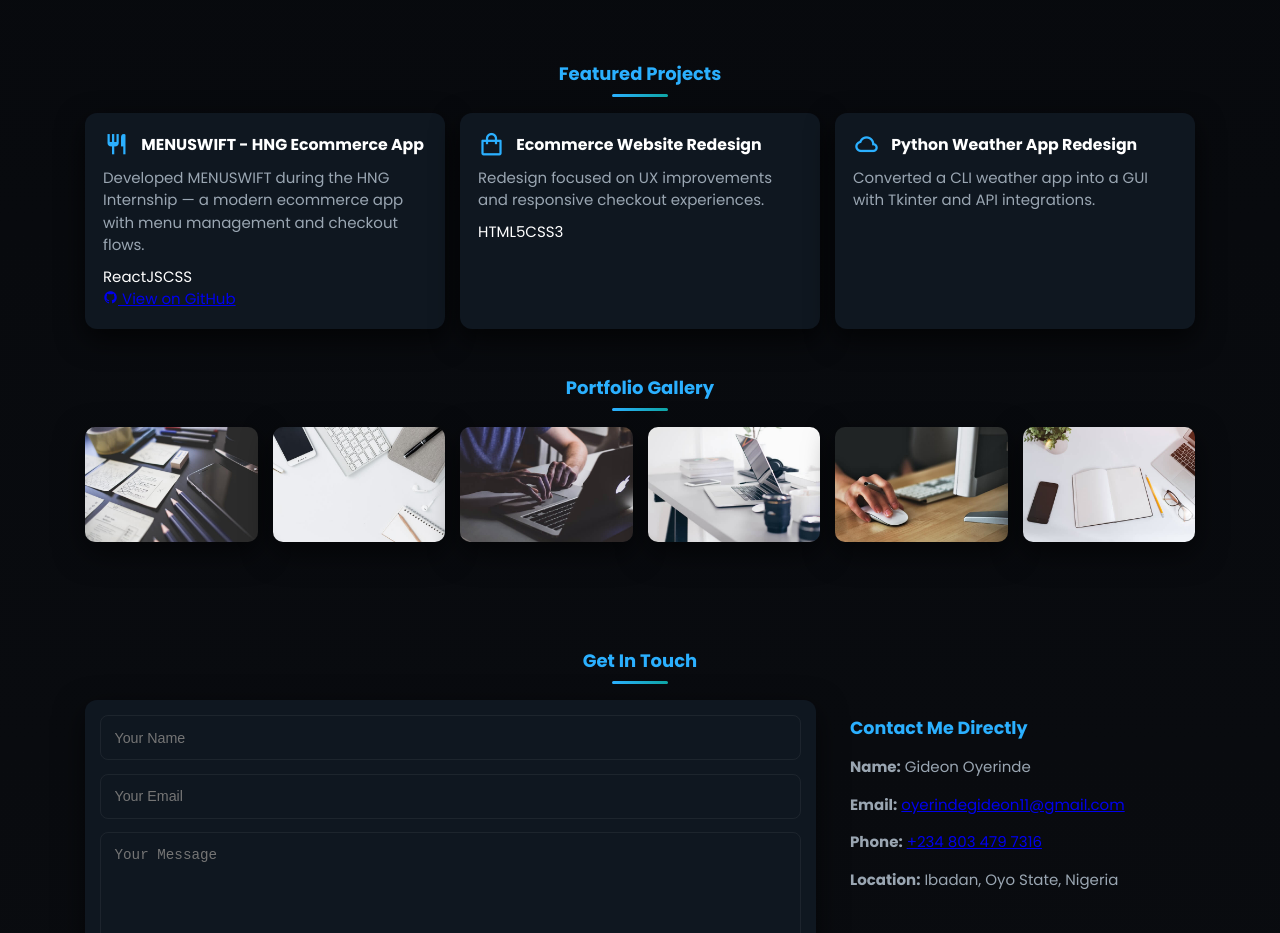
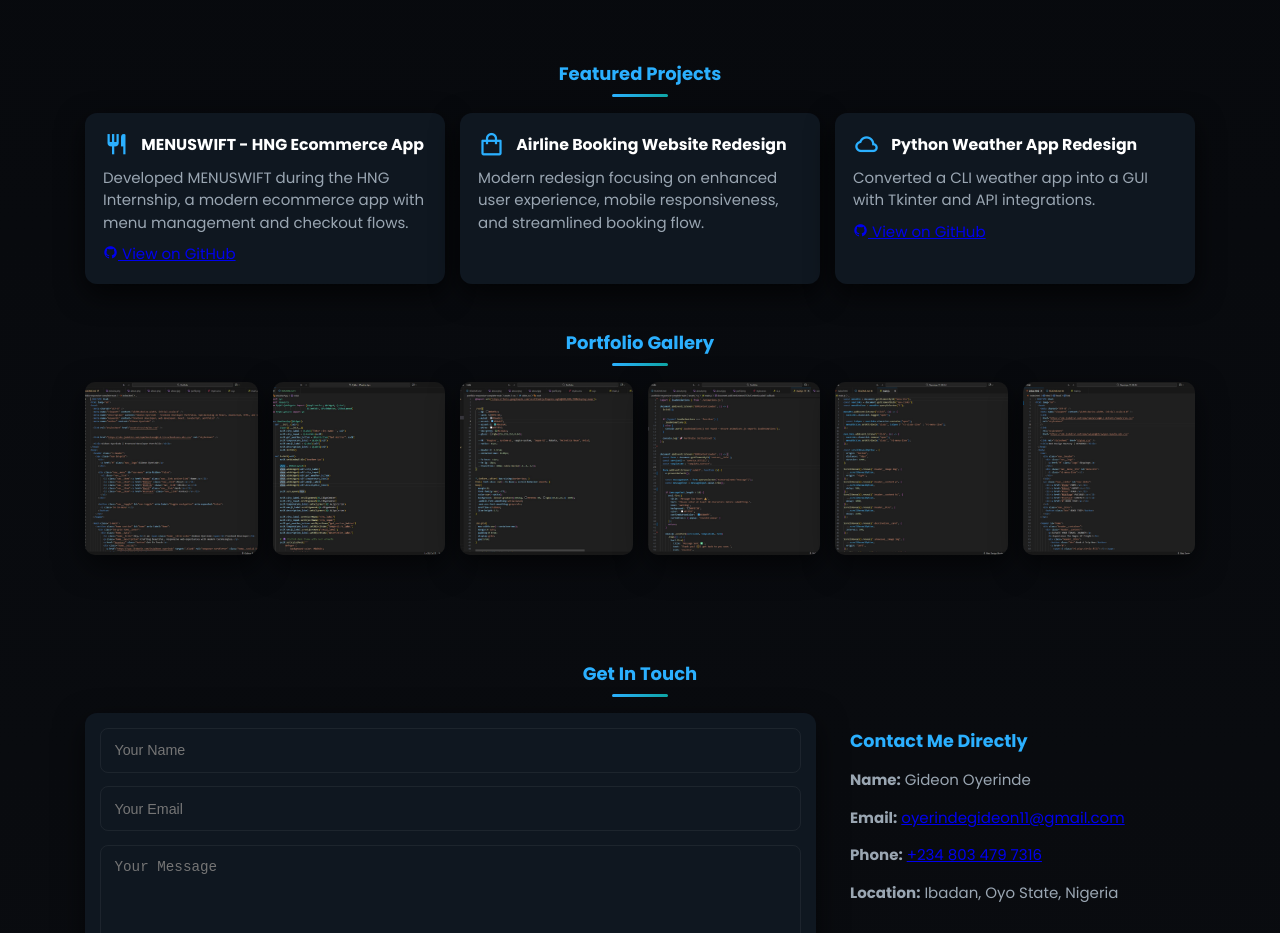
Before and after one commit to Gidbug/my-portfolio-website, a plain HTML site: page index.html in a window 1280 px wide. Shown: the part 1860-2793 px from the top of the page. Drawn offline with nearby package versions, Linux system fonts and the light colour scheme; some packages are replaced by stand-ins of ours; a script that the page names is missing.

Commit message:
added some features

```diff
--- a/assets/js/main.js
+++ b/assets/js/main.js
@@ -1,4 +1,3 @@
-/* main.js - entry point */
 import { initUI } from './ui.js';
 import { loadAnimations } from './animations.js';
 
@@ -15,57 +14,6 @@ document.addEventListener('DOMContentLoaded', () => {
   console.log('🚀 Portfolio Initialized!');
 });
 
-    // document.addEventListener("DOMContentLoaded", () => {
-    //   const form = document.getElementById("contact__info");
-
-    //   form.addEventListener("submit", function(e) {
-    //     e.preventDefault();
-
-    //     // Replace these with your actual EmailJS IDs
-    //     const serviceID = "service_877jil2";
-    //     const templateID = "template_nsnrozt";
-
-    //     emailjs.sendForm(serviceID, templateID, this)
-    //       .then(() => {
-    //       Swal.fire({
-    //       title: 'Message Sent Successfully!',
-    //       text: 'I’ll get back to you soon.',
-    //       icon: 'success',
-    //       background: '#0f1720',
-    //       color: '#ffffff',
-    //       confirmButtonColor: '#2bb0ff',
-    //       confirmButtonText: 'OK',
-    //       showClass: {
-    //         popup: `
-    //           animate__animated
-    //           animate__fadeInDown
-    //         `
-    //       },
-    //       hideClass: {
-    //         popup: `
-    //           animate__animated
-    //           animate__fadeOutUp
-    //         `
-    //       },
-    //       customClass: {
-    //         popup: 'rounded-popup'
-    //       }
-    //     });
-    //     form.reset();
-    //   })
-    //   .catch(() => {
-    //     Swal.fire({
-    //       title: 'Oops!',
-    //       text: 'Failed to send message. Please try again later.',
-    //       icon: 'error',
-    //       confirmButtonColor: '#ff4d4d',
-    //       background: '#0f1720',
-    //       color: '#ffffff',
-    //       customClass: {
-    //         popup: 'rounded-popup'
-    //       }
-        // });
-      // });
 
 
 document.addEventListener('DOMContentLoaded', () => {
@@ -74,12 +22,12 @@ document.addEventListener('DOMContentLoaded', () => {
   const templateID = 'template_nsnrozt';
 
   form.addEventListener('submit', function (e) {
-    e.preventDefault(); // stops normal form submission
+    e.preventDefault();
 
     const messageInput = form.querySelector('textarea[name="message"]');
     const messageText = messageInput.value.trim();
 
-    // ✅ Validation check
+
     if (messageText.length < 10) {
       Swal.fire({
         title: 'Message Too Short ⚠️',
@@ -90,10 +38,9 @@ document.addEventListener('DOMContentLoaded', () => {
         confirmButtonColor: '#2bb0ff',
         customClass: { popup: 'rounded-popup' }
       });
-      return; // stop the send process
+      return;
     }
 
-    // ✅ Send via EmailJS only once
     emailjs.sendForm(serviceID, templateID, form)
       .then(() => {
         Swal.fire({
--- a/index.html
+++ b/index.html
@@ -124,18 +124,18 @@
             <i class='bx bx-restaurant project__icon'></i>
             <h3 class="project__title">MENUSWIFT - HNG Ecommerce App</h3>
           </div>
-          <p class="project__description">Developed MENUSWIFT during the HNG Internship — a modern ecommerce app with menu management and checkout flows.</p>
-          <div class="project__tech"><span class="tech__badge">React</span><span class="tech__badge">JS</span><span class="tech__badge">CSS</span></div>
-          <a href="https://github.com/Gidbug" target="_blank" rel="noopener noreferrer" class="project__link"><i class='bx bxl-github'></i> View on GitHub</a>
+          <p class="project__description">Developed MENUSWIFT during the HNG Internship, a modern ecommerce app with menu management and checkout flows.</p>
+          <!-- <div class="project__tech"><span class="tech__badge">React</span><span class="tech__badge">JS</span><span class="tech__badge">CSS</span></div> -->
+          <a href="https://usemenucard.com" target="_blank" rel="noopener noreferrer" class="project__link"><i class='bx bxl-github'></i> View on GitHub</a>
         </article>
 
         <article class="project">
           <div class="project__header">
             <i class='bx bx-shopping-bag project__icon'></i>
-            <h3 class="project__title">Ecommerce Website Redesign</h3>
+            <h3 class="project__title">Airline Booking Website Redesign</h3>
           </div>
-          <p class="project__description">Redesign focused on UX improvements and responsive checkout experiences.</p>
-          <div class="project__tech"><span class="tech__badge">HTML5</span><span class="tech__badge">CSS3</span></div>
+          <p class="project__description">Modern redesign focusing on enhanced user experience, mobile responsiveness, and streamlined booking flow.</p>
+          <!-- <div class="project__tech"><span class="tech__badge">HTML5</span><span class="tech__badge">CSS3</span></div> -->
         </article>
 
         <article class="project">
@@ -144,17 +144,18 @@
             <h3 class="project__title">Python Weather App Redesign</h3>
           </div>
           <p class="project__description">Converted a CLI weather app into a GUI with Tkinter and API integrations.</p>
+           <a href="https://github.com/Gidbug/Weather-App" target="_blank" rel="noopener noreferrer" class="project__link"><i class='bx bxl-github'></i> View on GitHub</a>
         </article>
       </div>
 
       <h3 class="section-title" style="margin-top: 3rem;">Portfolio Gallery</h3>
       <div class="work__container bd-grid">
-        <a href="#" class="work__img"><img src="assets/img/work1.jpg" alt="Web project 1"></a>
-        <a href="#" class="work__img"><img src="assets/img/work2.jpg" alt="Web project 2"></a>
-        <a href="#" class="work__img"><img src="assets/img/work3.jpg" alt="Web project 3"></a>
-        <a href="#" class="work__img"><img src="assets/img/work4.jpg" alt="Web project 4"></a>
-        <a href="#" class="work__img"><img src="assets/img/work5.jpg" alt="Web project 5"></a>
-        <a href="#" class="work__img"><img src="assets/img/work6.jpg" alt="Web project 6"></a>
+        <a href="assets/img/work 1.jpg" class="work__img"><img src="assets/img/work 1.jpg" alt="Web project 1"></a>
+        <a href="assets/img/work 2.jpg" class="work__img"><img src="assets/img/work 2.jpg" alt="Web project 2"></a>
+        <a href="assets/img/work 3.jpg" class="work__img"><img src="assets/img/work 3.jpg" alt="Web project 3"></a>
+        <a href="assets/img/work 4.jpg" class="work__img"><img src="assets/img/work 4.jpg" alt="Web project 4"></a>
+        <a href="assets/img/work 5.jpg" class="work__img"><img src="assets/img/work 5.jpg" alt="Web project 5"></a>
+        <a href="assets/img/work 6.jpg" class="work__img"><img src="assets/img/work 6.jpg" alt="Web project 6"></a>
       </div>
     </section>
 
```
Also changed, not shown: assets/img/Screenshot.png (deleted), assets/img/work 1.jpg (added), assets/img/work 1.png (added), assets/img/work 2.jpg (added), assets/img/work 3.jpg (added), assets/img/work 3.png (added), assets/img/work 4.jpg (added), assets/img/work 4.png (added), assets/img/work 5.jpg (added), assets/img/work 5.png (added), assets/img/work 6.jpg (added), assets/img/work 6.png (added), assets/img/work1.jpg (deleted), assets/img/work2.jpg (deleted), 4 more files.
